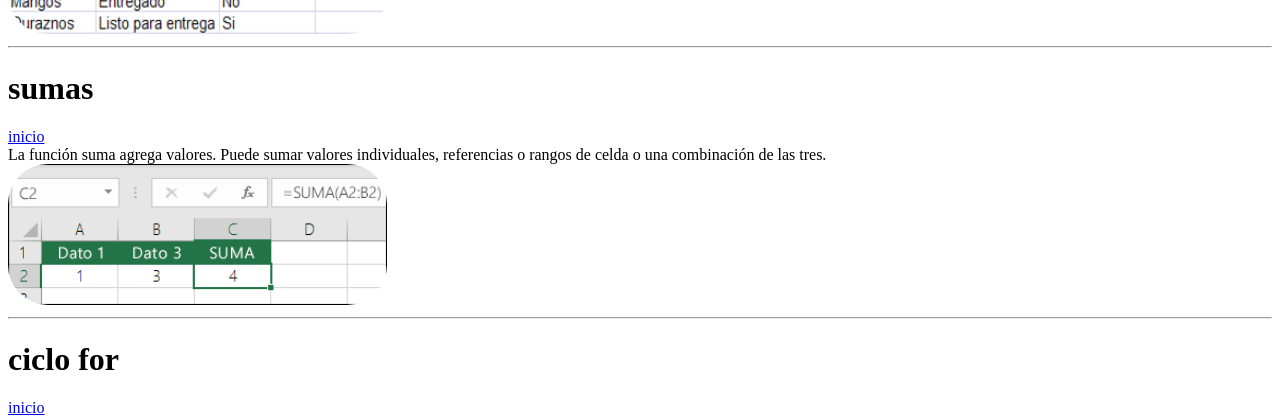
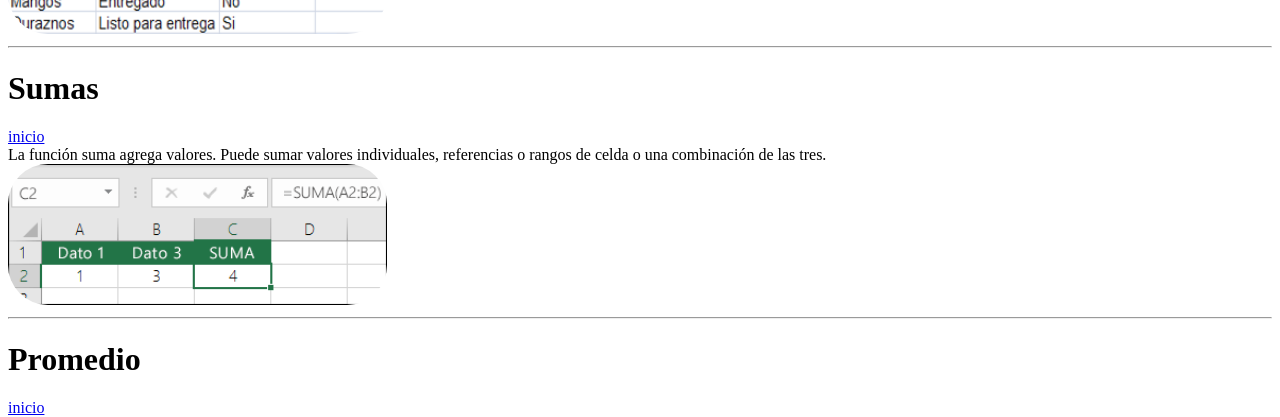
Before and after one commit to SamuelMarin2028/actividad2-periodo-1, a plain HTML site: page index.html in a window 1280 px wide. Shown: the part 2064-2481 px from the top of the page. Drawn offline with Linux system fonts and the light colour scheme.

Commit message:
Update index.html

```diff
--- a/index.html
+++ b/index.html
@@ -89,7 +89,7 @@ Por esto, una instrucción SI puede tener dos resultados. El primer resultado es
 <div > <img src="k.png" style="top: 25%; left: 10%; width: 30%; height: 30%;border-radius: 40px;"></div>
 <div>
 <hr>
-<h1 id="libro">sumas</h1>
+<h1 id="libro">Sumas</h1>
 <a href="#inicio">inicio</a><br>
 La función suma agrega valores. Puede sumar valores individuales, referencias o rangos de celda o una combinación de las tres.
 <div > <img src="o.png" style="top: 25%; left: 10%; width: 30%; height: 30%;border-radius: 40px;"></div>
@@ -97,7 +97,7 @@ La función suma agrega valores. Puede sumar valores individuales, referencias o
 </div>
 <div>
 <hr>
-<h1 id="libra">ciclo for</h1>
+<h1 id="libra">Promedio</h1>
 <a href="#inicio">inicio</a><br>
 La función promedio de Excel calcula la media aritmética de una serie de datos. Es  decir, suma todos los <br>valores de la variable que estamos analizando y los divide entre la cantidad de valores sumados.<br>
 Excel además de calcular de forma automática el promedio de una serie de datos, nos permite introducir una o <br> varias condiciones a cumplir para realizar el cálculo del promedio. Veremos una a una cada una de las opciones
```
